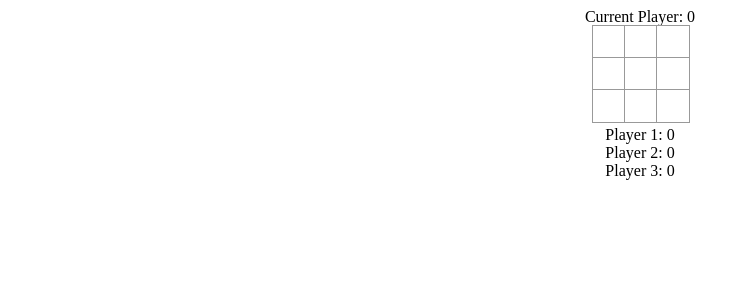
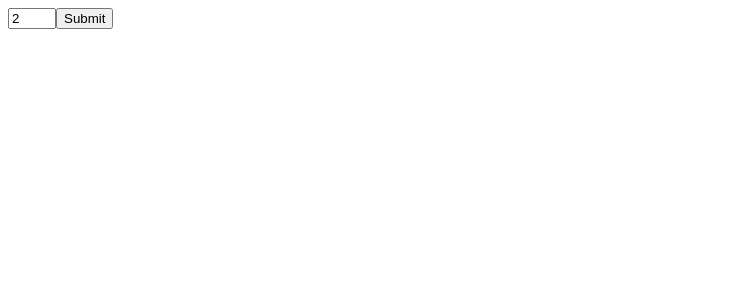
Before and after one commit to Sharaf0/tic-tac-toe, a React (Create React App) app: page / in a window 1280 px wide. Shown: the top 300 px of the page, without its empty margins (0-750 px from the left). Built offline with nearby package versions, Linux system fonts and the light colour scheme.

Commit message:
Dynamic Number of players Enter number of players at the begining. Restructured Player Context Added Signs

```diff
--- a/src/App.tsx
+++ b/src/App.tsx
@@ -1,12 +1,59 @@
-import React from "react";
+import React, { useState } from "react";
 import Board from "./Board";
 import { usePlayers } from "./hooks/players.hook";
 import { playersContext } from "./contexts/PlayersContext";
 
 function App() {
+  const [numOfPlayers, setNumOfPlayers] = useState<number>(2);
+  const [inPlayMode, setInPlayMode] = useState<boolean>(false);
+  const [names, setNames] = useState<Array<string>>(new Array<string>());
+
+  const onChange = (event: React.ChangeEvent<HTMLInputElement>) => {
+    const value = parseInt(event.target.value);
+    if (!value) return;
+    setNumOfPlayers(value);
+  };
+
+  const getPlayerName = (index: number): string => {
+    const person = prompt(
+      `Please enter player${index + 1} name:`,
+      `Player ${index + 1}`
+    );
+    if (person === null || person === "") {
+      return getPlayerName(index);
+    } else {
+      return person;
+    }
+  };
+
+  const onSubmit = (event: React.FormEvent<HTMLFormElement>) => {
+    const inputNames = new Array<string>(numOfPlayers);
+    for (let index = 0; index < inputNames.length; index++) {
+      inputNames[index] = getPlayerName(index);
+    }
+    setInPlayMode(true);
+    setNames(inputNames);
+    event.preventDefault();
+  };
+
+  const body = inPlayMode ? (
+    <Board names={names} />
+  ) : (
+    <form onSubmit={onSubmit}>
+      <input
+        type="number"
+        value={numOfPlayers}
+        min="1"
+        max="5"
+        onChange={onChange}
+      ></input>
+      <input type="submit" value="Submit" />
+    </form>
+  );
+
   return (
     <playersContext.Provider value={usePlayers()}>
-      <Board />
+      {body}
     </playersContext.Provider>
   );
 }
--- a/src/Board.tsx
+++ b/src/Board.tsx
@@ -7,20 +7,29 @@ import React, {
 } from "react";
 import classes from "./styles.module.scss";
 import Square from "./Square";
-import Score from "./Score";
+//import Score from "./Score";
 import { getWinner, getPositionFromNumbersToString } from "./lib/Utils";
 import { playersContext } from "./contexts/PlayersContext";
 
-const Board = () => {
+interface Props {
+  names: string[];
+}
+
+const Board = (props: Props) => {
   //TODO: Get from config
   const {
-    setInitialPlayer,
-    numberOfPlayers,
-    currentPlayer,
-    setNextPlayer,
+    init,
+    currentPlayerId,
+    getPlayerName,
+    setNextPlayerId,
+    playingPlayersCount,
   } = useContext(playersContext);
-  const boardSize = 3; //TODO: 15
+  const boardSize = 5; //TODO: 15
   const winningSize = 2; //TODO: 5
+  useEffect(() => {
+    init(props.names);
+    // eslint-disable-next-line react-hooks/exhaustive-deps
+  }, []);
 
   const [lastMove, setLastMove] = useState<string | null>(null);
   //Map between the cell and the player played on that cell if any.
@@ -28,7 +37,7 @@ const Board = () => {
     new Map<string, number>()
   );
   const [scores, setScores] = useState<Array<number>>(
-    new Array<number>(numberOfPlayers).fill(0)
+    new Array<number>(playingPlayersCount()).fill(0)
   );
 
   const winnerPlayer = useMemo<number | null>(() => {
@@ -63,16 +72,16 @@ const Board = () => {
       if (moves.has(pos) === true) return;
 
       setLastMove(pos);
-      const newMoves = moves.set(pos, currentPlayer);
+      const newMoves = moves.set(pos, currentPlayerId);
       setMoves(newMoves);
-      setNextPlayer();
+      setNextPlayerId();
     },
-    [currentPlayer, moves, setNextPlayer]
+    [currentPlayerId, moves, setNextPlayerId]
   );
 
   const restartGame = () => {
     //TODO: Fix that.
-    setInitialPlayer();
+    // setInitialPlayer();
     setLastMove(null);
     setMoves(new Map<string, number>());
   };
@@ -86,7 +95,7 @@ const Board = () => {
             .map((_: any, colNumber: number) => (
               <Square
                 key={colNumber}
-                playerPlayedHereNumber={moves.get(
+                playerId={moves.get(
                   getPositionFromNumbersToString(rowNumber, colNumber)
                 )}
                 onClick={() => onSquareClick(rowNumber, colNumber)}
@@ -111,12 +120,13 @@ const Board = () => {
   return (
     <div className={classes.game}>
       <div>
-        <span>Current Player: {currentPlayer}</span>
+        <span>
+          Current Player:{" "}
+          {currentPlayerId === -1 ? "" : getPlayerName(currentPlayerId)}
+        </span>
       </div>
       <div className={classes.board}>{body}</div>
-      <div>
-        <Score scores={scores}></Score>
-      </div>
+      <div>{/* <Score scores={scores}></Score> */}</div>
     </div>
   );
 };
--- a/src/Square.tsx
+++ b/src/Square.tsx
@@ -1,16 +1,19 @@
-import React from "react";
+import React, { useContext } from "react";
 import classes from "./styles.module.scss";
+import { playersContext } from "./contexts/PlayersContext";
 
 interface Props {
   onClick(): void;
-  playerPlayedHereNumber: number | undefined;
+  playerId: number | undefined;
 }
 
 const Square = (props: Props) => {
+  const { getPlayerSign } = useContext(playersContext);
+  const sign =
+    props.playerId !== undefined ? getPlayerSign(props.playerId) : "";
   return (
     <button className={classes.square} onClick={props.onClick}>
-      {/* TODO: Get what to draw from a context */}
-      {props.playerPlayedHereNumber}
+      {sign}
     </button>
   );
 };
--- /dev/null
+++ b/src/classes/Player.ts
@@ -0,0 +1,15 @@
+export default class Player {
+  id: number;
+  name: string;
+  score: number;
+  inPlay: boolean;
+  sign: string;
+  static count: number = 10;
+  constructor(name: string) {
+    this.id = Player.count++;
+    this.name = name;
+    this.score = 0;
+    this.inPlay = false;
+    this.sign = "";
+  }
+}
--- a/src/contexts/PlayersContext.ts
+++ b/src/contexts/PlayersContext.ts
@@ -1,32 +1,40 @@
 import { createContext } from "react";
 
 export interface PlayersContext {
-  numberOfPlayers: number;
-  currentPlayer: number;
-  setNextPlayer(): void;
-  initialPlayer: number;
-  setInitialPlayer(): void;
+  playingPlayersCount(): number;
+  currentPlayerId: number;
+  setNextPlayerId(): void;
+  // setInitialPlayer(): void;
   getPlayerName(playerNumber: number): string;
   setPlayerName(playerNumber: number, name: string): void;
+  init(names: string[]): void;
+  getPlayerSign(id: number): string;
 }
 
-export const DEFAULT_PLAYERS_CONTEXT_VALUE: PlayersContext = {
+const DEFAULT_PLAYERS_CONTEXT_VALUE: PlayersContext = {
   //TODO: Get those consts from config
-  currentPlayer: -1,
-  initialPlayer: 0,
-  numberOfPlayers: 3,
-  setNextPlayer: () => {
-    throw Error("implement setNextPlayer");
+  currentPlayerId: -1,
+  playingPlayersCount: (): number => {
+    throw Error("implement playingPlayersCount");
   },
-  setInitialPlayer: () => {
-    throw Error("implement setInitialPlayer");
+  init: () => {
+    throw Error("implement init");
   },
+  setNextPlayerId: () => {
+    throw Error("implement setNextPlayerId");
+  },
+  // setInitialPlayer: () => {
+  //   throw Error("implement setInitialPlayer");
+  // },
   getPlayerName: (playerNumber: number) => {
     throw Error("implement getPlayerName");
   },
   setPlayerName: (playerNumber: number, name: string) => {
     throw Error("implement setPlayerName");
   },
+  getPlayerSign: (id: number): string => {
+    throw Error("implement getPlayerSign");
+  },
 };
 
 export const playersContext = createContext<PlayersContext>(
--- a/src/hooks/players.hook.ts
+++ b/src/hooks/players.hook.ts
@@ -1,50 +1,74 @@
-import {
-  DEFAULT_PLAYERS_CONTEXT_VALUE,
-  PlayersContext,
-} from "../contexts/PlayersContext";
+import { PlayersContext } from "../contexts/PlayersContext";
 
 import { useState, useCallback } from "react";
+import Player from "../classes/Player";
 
 export const usePlayers = (): PlayersContext => {
-  const [numberOfPlayers] = useState(
-    DEFAULT_PLAYERS_CONTEXT_VALUE.numberOfPlayers
+  const [playersRepo, setPlayersRepo] = useState<Array<Player>>(
+    new Array<Player>()
   );
 
-  const [currentPlayer, setCurrentPlayer] = useState(
-    DEFAULT_PLAYERS_CONTEXT_VALUE.initialPlayer
-  );
-
-  const [names, setNames] = useState<string[]>(
-    new Array<string>(DEFAULT_PLAYERS_CONTEXT_VALUE.numberOfPlayers).fill("")
-  );
-
-  const setNextPlayer = useCallback(() => {
-    setCurrentPlayer((currentPlayer + 1) % numberOfPlayers);
-  }, [currentPlayer, numberOfPlayers]);
-
-  const setInitialPlayer = useCallback(() => {
-    setCurrentPlayer(DEFAULT_PLAYERS_CONTEXT_VALUE.initialPlayer);
-  }, []);
-
-  const getPlayerName = (playerNumber: number) => {
-    return names[playerNumber] === ""
-      ? `Player ${playerNumber + 1}`
-      : names[playerNumber];
+  const playingPlayersCount = (): number => {
+    return playersRepo.filter((player) => player.inPlay).length;
   };
 
-  const setPlayerName = (playerNumber: number, newName: string) => {
-    setNames(
-      names.map((name, index) => (index === playerNumber ? newName : name))
+  const [currentPlayerId, setCurrentPlayerId] = useState(-1);
+
+  const setNextPlayerId = useCallback(() => {
+    const playingPlayersIds = playersRepo
+      .filter((p) => p.inPlay)
+      .map((p) => p.id);
+    const index = playingPlayersIds.indexOf(currentPlayerId);
+    const newId = playingPlayersIds[(index + 1) % playingPlayersIds.length];
+    setCurrentPlayerId(newId);
+  }, [currentPlayerId, playersRepo, setCurrentPlayerId]);
+
+  const getPlayerName = (id: number): string => {
+    const player = playersRepo.find((p) => p.id === id);
+    if (!player) throw Error(`Player with id ${id} does not exist`);
+    return player.name;
+  };
+
+  const setPlayerName = (id: number, newName: string): void => {
+    setPlayersRepo(
+      playersRepo.map((p) => (p.id === id ? { ...p, name: newName } : p))
     );
   };
 
+  const init = (names: string[]) => {
+    const cloneOfPlayersRepo = playersRepo;
+    let firstId: number = -1;
+    for (let index = 0; index < names.length; index++) {
+      const name = names[index];
+      const indexInRepo = cloneOfPlayersRepo.findIndex((p) => p.name === name);
+      if (indexInRepo === -1) {
+        const player = new Player(name);
+        player.inPlay = true;
+        cloneOfPlayersRepo.push(player);
+        if (firstId === -1) firstId = player.id;
+      } else {
+        cloneOfPlayersRepo[indexInRepo].inPlay = true;
+        if (firstId === -1) firstId = cloneOfPlayersRepo[indexInRepo].id;
+      }
+    }
+    setCurrentPlayerId(firstId);
+    setPlayersRepo(cloneOfPlayersRepo);
+  };
+
+  const getPlayerSign = (id: number): string => {
+    const allSigns = "XO*$^";
+    const playingPlayers = playersRepo.filter((p) => p.inPlay);
+    return allSigns[playingPlayers.findIndex((p) => p.id === id)];
+  };
+
   return {
-    numberOfPlayers,
-    currentPlayer,
-    initialPlayer: DEFAULT_PLAYERS_CONTEXT_VALUE.initialPlayer,
-    setNextPlayer,
-    setInitialPlayer,
+    init,
+    playingPlayersCount,
+    currentPlayerId,
+    setNextPlayerId,
+    // setInitialPlayer,
     getPlayerName,
     setPlayerName,
+    getPlayerSign,
   };
 };
```
